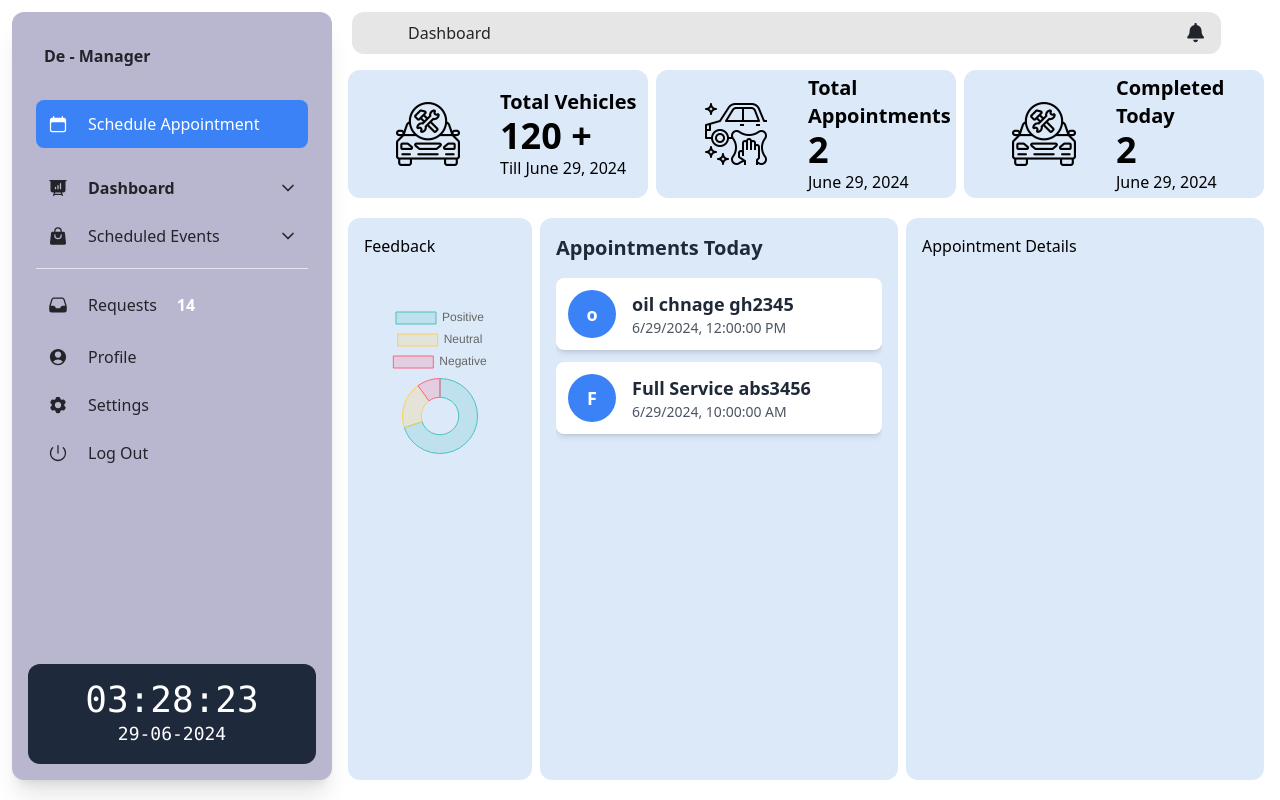
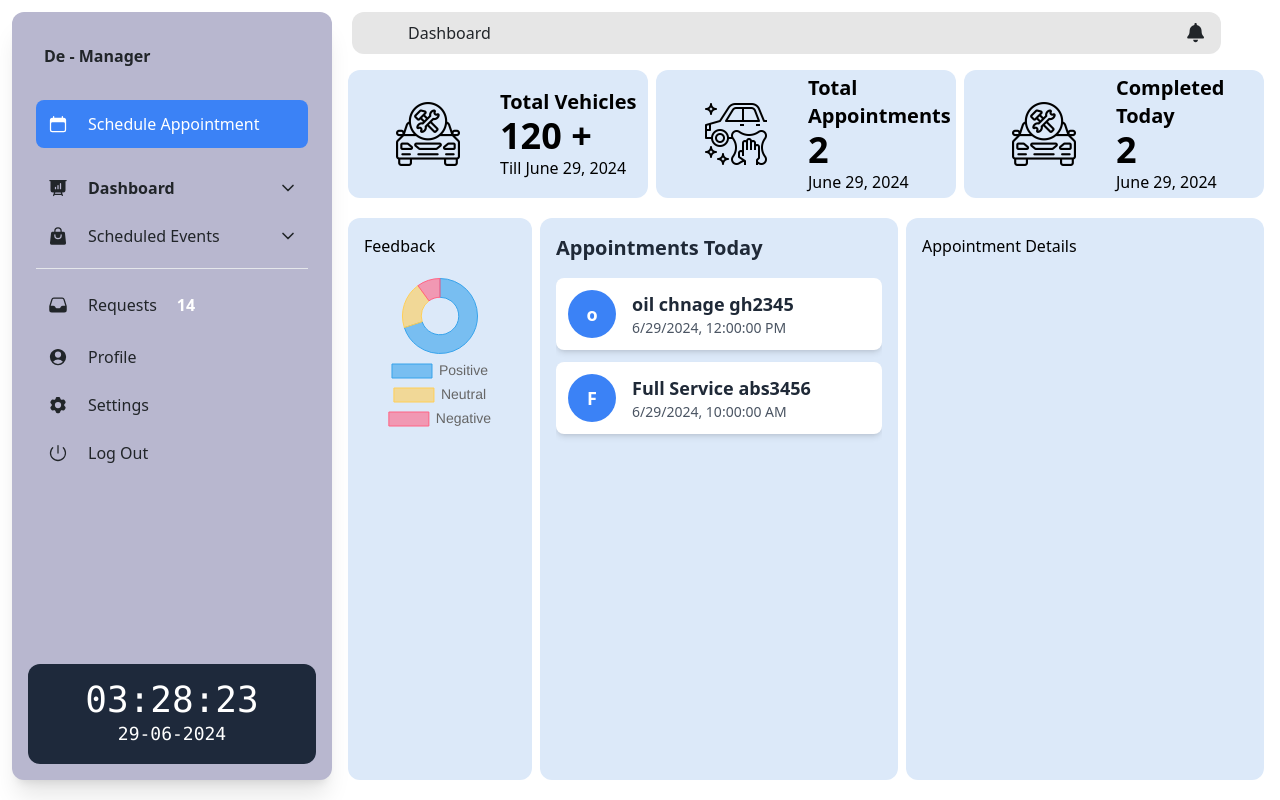
Before and after one commit to YaseeRathnayaka/De-Manager, a React (Vite) app in the folder admin/: page / in a window 1280 px wide. Built offline with nearby package versions, Linux system fonts and the light colour scheme.

Commit message:
Update Feedback.jsx

```diff
--- a/admin/src/Components/Containers/Feedback/Feedback.jsx
+++ b/admin/src/Components/Containers/Feedback/Feedback.jsx
@@ -23,25 +23,42 @@ const Feedback = ({ className }) => {
         label: 'Feedback',
         data: feedbackData.map(item => item.count),
         backgroundColor: [
-          'rgba(75, 192, 192, 0.2)',
-          'rgba(255, 206, 86, 0.2)',
-          'rgba(255, 99, 132, 0.2)',
+          'rgba(54, 162, 235, 0.6)',  // Brighter blue
+          'rgba(255, 206, 86, 0.6)',  // Brighter yellow
+          'rgba(255, 99, 132, 0.6)',  // Brighter red
         ],
         borderColor: [
-          'rgba(75, 192, 192, 1)',
+          'rgba(54, 162, 235, 1)',
           'rgba(255, 206, 86, 1)',
           'rgba(255, 99, 132, 1)',
         ],
         borderWidth: 1,
       },
     ],
+  };
 
+  const options = {
+    responsive: true,
+    plugins: {
+      legend: {
+        position: 'bottom', // Position the legend below the chart
+        labels: {
+          font: {
+            size: 14, // Adjust the font size if necessary
+            color: '#000', // Adjust the font color if necessary
+          },
+        },
+      },
+    },
+    animation: {
+      duration: 1500, // Animation duration
+    },
   };
 
   return (
-    <div className={`mx-1 bg-custom-light-blue rounded-xl p-4 ${className} w-1/5`}>
-      <h2>Feedback</h2>
-      <Doughnut data={data} className='mt-11' />
+    <div className={`mx-1 bg-custom-light-blue rounded-xl p-4 ${className} w-1/5 `}>
+      <h2 className='mb-5'>Feedback</h2>
+      <Doughnut data={data} options={options} />
     </div>
   );
 };
```
